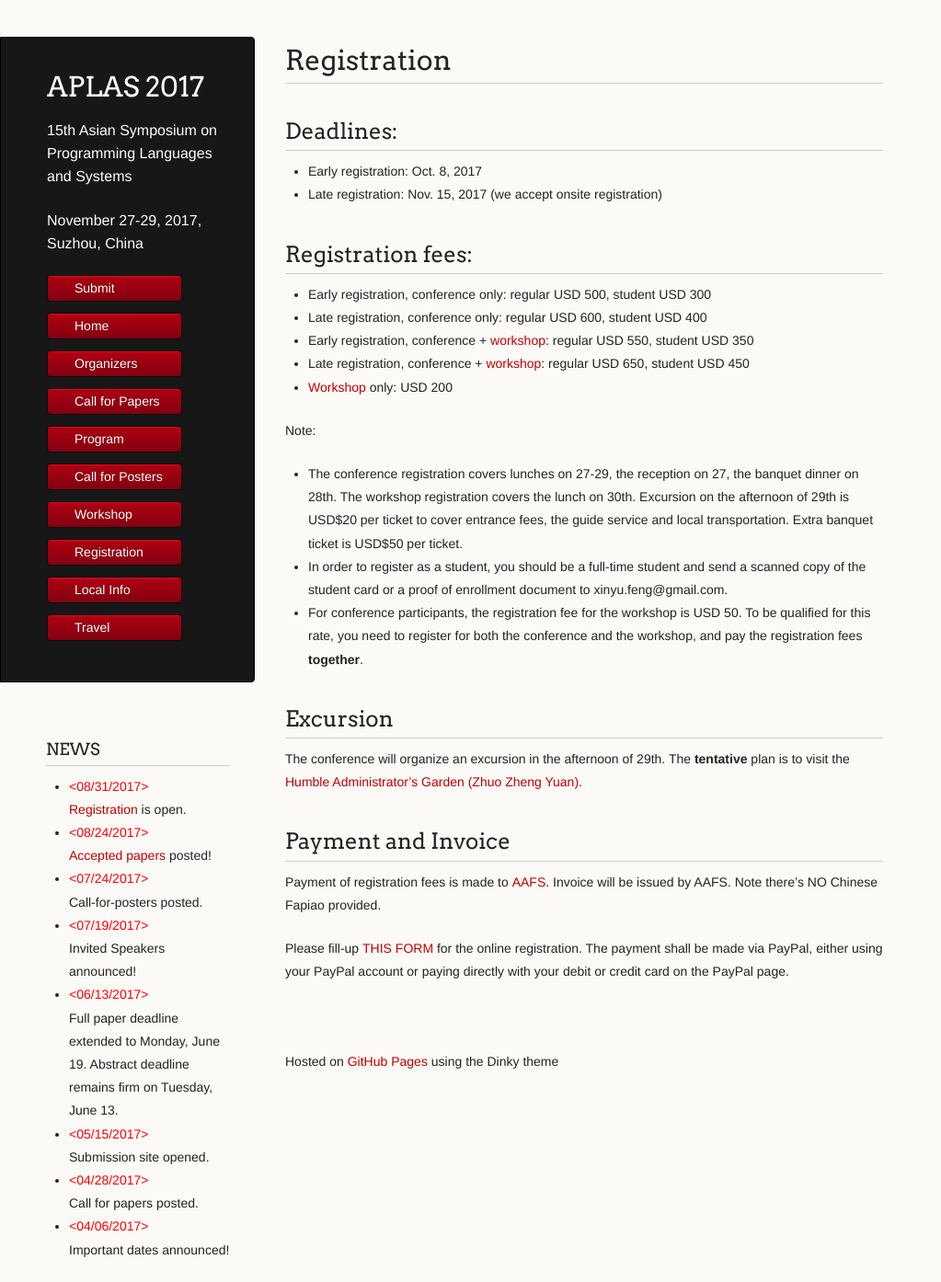
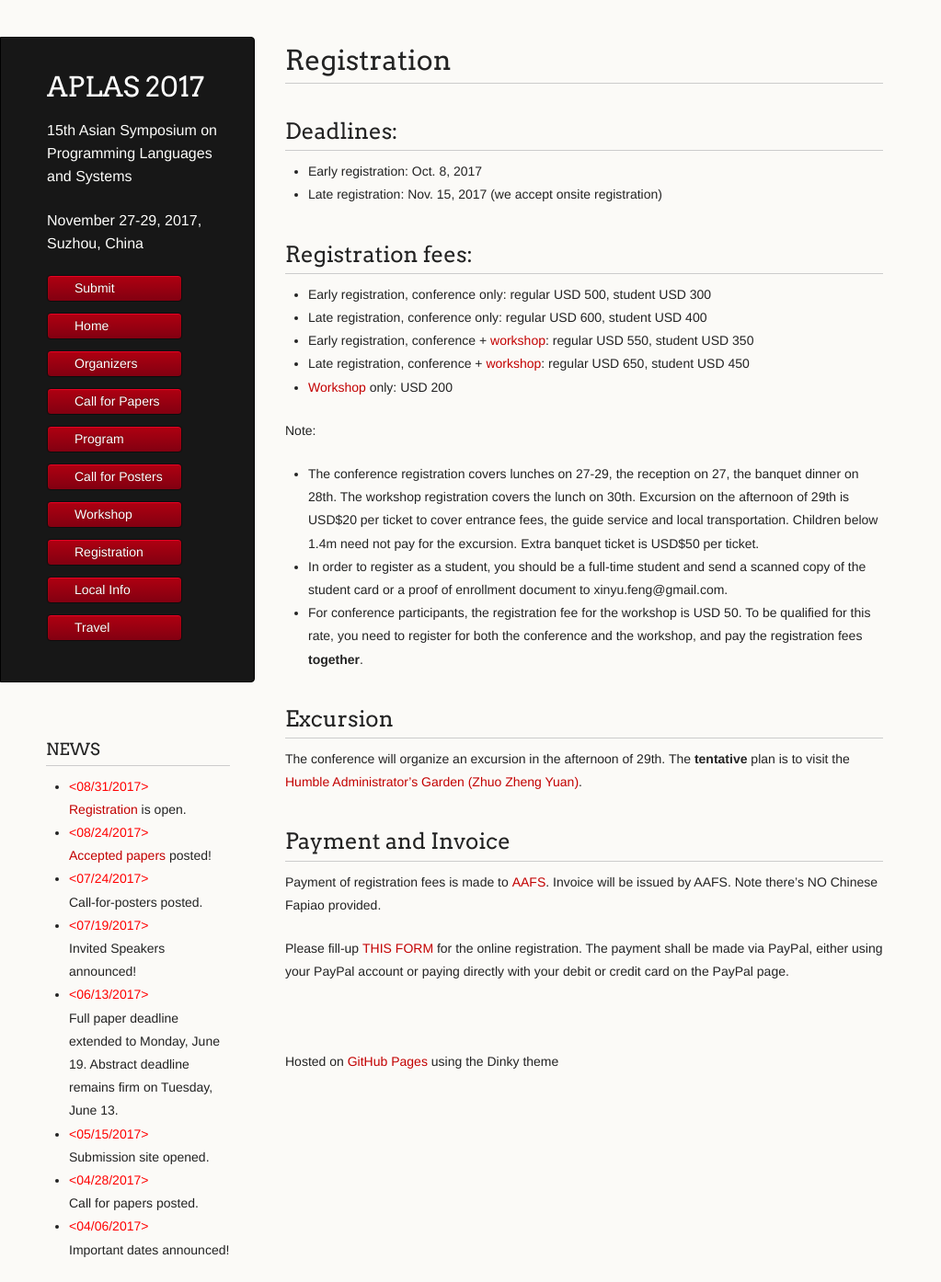
Before and after one commit to www-aplas/www-aplas.github.io, a Jekyll site: the page built from registration.md, in a window 1280 px wide. Shown: the whole page at 92% size, without its empty margins (0-1023 px from the left). Built offline with Jekyll 4.4.1, drawn with Linux system fonts in a browser that asks for light colours; our own code applies the rules of GitHub Pages for plain Markdown files; a script that is not in the unit is left out.

Commit message:
note wrt children for the excursion tix

```diff
--- a/registration.md
+++ b/registration.md
@@ -15,7 +15,7 @@ Note:
 - The conference registration covers lunches on 27-29, the reception on 27,
  the banquet dinner on 28th. The workshop registration covers the lunch on 30th.
  Excursion on the afternoon of 29th is USD$20 per ticket to cover entrance fees,
- the guide service and local transportation.
+ the guide service and local transportation. Children below 1.4m need not pay for the excursion.
  Extra banquet ticket is USD$50 per ticket.
 - In order to register as a student, you should be a full-time student
 and send a scanned copy of the student card or a proof of enrollment document to
```
